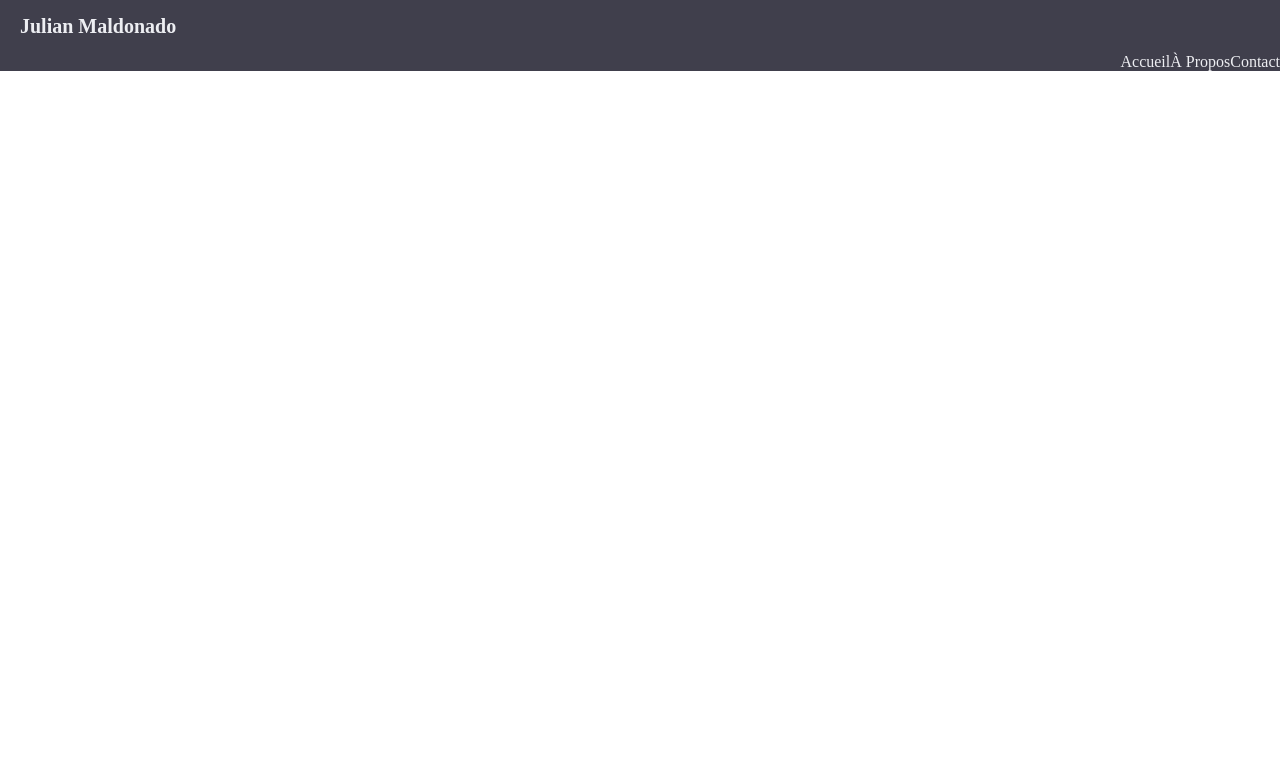
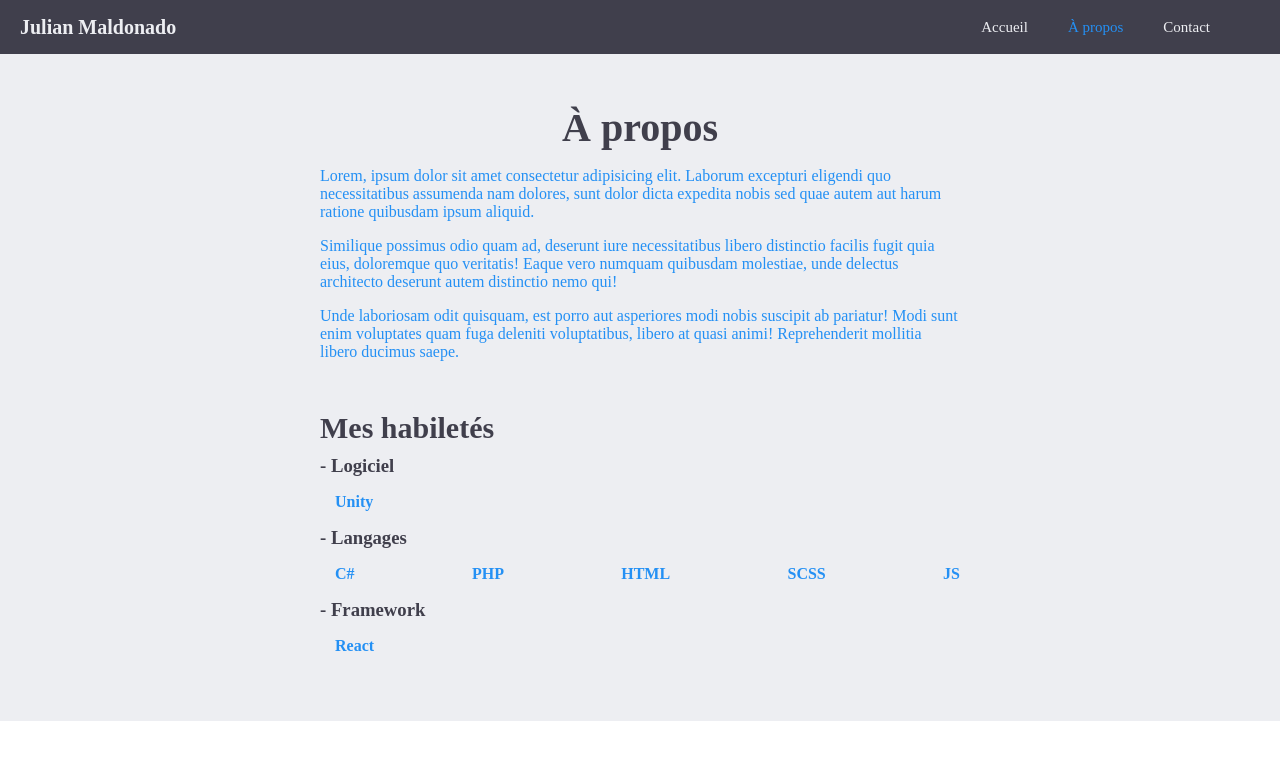
Before and after one commit to JAMC8/portfolio-web, a React (Create React App) app: page /a-propos in a window 1280 px wide. Shown: the top 760 px of the page. Built offline with nearby package versions, Linux system fonts and the light colour scheme.

Commit message:
Apropos scss contact

```diff
--- a/package.json
+++ b/package.json
@@ -39,7 +39,7 @@
       "last 1 safari version"
     ]
   },
-  "homepage": "https://jamc8.github.io/portfolio-web/",
+  "homepage-github": "https://jamc8.github.io/portfolio-web/",
   "homepage-netlify": "",
   "homepage-aide": "Avant de déployer sur GitHub vous devez configurer correctement la propriété homepage ci-dessus : 1) retirer le suffixe '-inactif' de l'étiquette, et 2) remplacer 'username' par le nom de votre compte GitHub et 'depot-gh' par le nom de votre dépôt GitHub dans la valeur de la propriété."
 }
--- a/src/composants/APropos.jsx
+++ b/src/composants/APropos.jsx
@@ -4,6 +4,37 @@ import MenuSecondaire from "./MenuSecondaire";
 export default function APropos(props)
 {
     return(
-        <MenuSecondaire />
+        <>
+        <div>
+            <MenuSecondaire />
+            <div className="ContenuPrincipal">
+                <div className="APropos">
+                    <h2 className="titrePage">À propos</h2>
+                    <p>Lorem, ipsum dolor sit amet consectetur adipisicing elit. Laborum excepturi eligendi quo necessitatibus assumenda nam dolores, sunt dolor dicta expedita nobis sed quae autem aut harum ratione quibusdam ipsum aliquid.</p>
+                    <p>Similique possimus odio quam ad, deserunt iure necessitatibus libero distinctio facilis fugit quia eius, doloremque quo veritatis! Eaque vero numquam quibusdam molestiae, unde delectus architecto deserunt autem distinctio nemo qui!</p>
+                    <p>Unde laboriosam odit quisquam, est porro aut asperiores modi nobis suscipit ab pariatur! Modi sunt enim voluptates quam fuga deleniti voluptatibus, libero at quasi animi! Reprehenderit mollitia libero ducimus saepe.</p>
+                    <div className="sectionHabiletes">
+                        <h2>Mes habiletés</h2>
+                        <h3>- Logiciel</h3>
+                        <ul className="logiciels">
+                            <li>Unity</li>
+                        </ul>
+                        <h3>- Langages</h3>
+                        <ul className="langages">
+                            <li>C#</li>
+                            <li>PHP</li>
+                            <li>HTML</li>
+                            <li>SCSS</li>
+                            <li>JS</li>
+                        </ul>
+                        <h3>- Framework</h3>
+                        <ul className="frameworks">
+                            <li>React</li>
+                        </ul>
+                    </div>
+                </div>
+            </div>
+        </div>
+        </>
     );
 }
--- a/src/composants/Appli.jsx
+++ b/src/composants/Appli.jsx
@@ -8,7 +8,7 @@ import Contact from './Contact';
 export default function Appli() {
   return (
     <div className="Appli">
-        <section className="contenuPrincipale">
+
           <Switch>
 
             <Route path="/" exact>
@@ -28,7 +28,7 @@ export default function Appli() {
             </Route>
 
           </Switch>
-        </section>
+
     </div>
   );
 }
--- a/src/composants/Contact.jsx
+++ b/src/composants/Contact.jsx
@@ -4,6 +4,16 @@ import MenuSecondaire from "./MenuSecondaire";
 export default function Contact(props)
 {
     return(
-        <MenuSecondaire />
+        <div>
+            <MenuSecondaire />
+            <div className="ContenuPrincipal">
+                <div className="Contact">
+                    <img className="logo"/>
+                    <h2 className="titrePage">Contact</h2>
+
+
+                </div>
+            </div>
+        </div>
     );
 }
--- a/src/composants/MenuAccueil.jsx
+++ b/src/composants/MenuAccueil.jsx
@@ -7,10 +7,10 @@ export default function MenuAccueil(props)
     return(
         <div className="MenuAccueil">
             <ul className="nav">
-                <NavLink to="/projets" className="navLinkAccueil"><li><img src='images-logo/LogoNom.png'/><a>Programation de Jeux</a></li></NavLink>
-                <NavLink to="/projets" className="navLinkAccueil"><li><img src='images-logo/LogoNom.png'/><a>Programation Web</a></li></NavLink>
-                <NavLink to="/a-propos" className="navLinkAccueil"><li><img src='images-logo/LogoNom.png'/><a>À Propos</a></li></NavLink>
-                <NavLink to="/contact" className="navLinkAccueil"><li><img src='images-logo/LogoNom.png'/><a>Contact</a></li></NavLink>
+                <NavLink to="/projets" className="navLinkAccueil"><li><img src='images-logo/LogoNom.png'/><span>Programation de Jeux</span></li></NavLink>
+                <NavLink to="/projets" className="navLinkAccueil"><li><img src='images-logo/LogoNom.png'/><span>Programation Web</span></li></NavLink>
+                <NavLink to="/a-propos" className="navLinkAccueil"><li><img src='images-logo/LogoNom.png'/><span>À propos</span></li></NavLink>
+                <NavLink to="/contact" className="navLinkAccueil"><li><img src='images-logo/LogoNom.png'/><span>Contact</span></li></NavLink>
             </ul>
         </div>
     );
--- a/src/composants/MenuSecondaire.jsx
+++ b/src/composants/MenuSecondaire.jsx
@@ -1,15 +1,17 @@
 import './scss/MenuSecondaire.scss';
+import { Link, NavLink } from 'react-router-dom';
+
 
 export default function MenuSecondaire(props)
 {
     return(
         <>
             <div className="MenuSecondaire">
-            <h2 className="nom">Julian Maldonado</h2>
+                <h2 className="nom">Julian Maldonado</h2>
                 <ul className="nav">
-                    <li><a>Accueil</a></li>
-                    <li><a>À Propos</a></li>
-                    <li><a>Contact</a></li>
+                    <NavLink to="/" className="navLinkSecondaire" activeClassName="navLinkActive" exact><li><span>Accueil</span></li></NavLink>
+                    <NavLink to="/a-propos" className="navLinkSecondaire" activeClassName="navLinkActive"><li><span>À propos</span></li></NavLink>
+                    <NavLink to="/contact" className="navLinkSecondaire" activeClassName="navLinkActive"><li><span>Contact</span></li></NavLink>
                 </ul>
             </div>
         </>
--- a/src/composants/PageProjets.jsx
+++ b/src/composants/PageProjets.jsx
@@ -4,6 +4,13 @@ import MenuSecondaire from "./MenuSecondaire";
 export default function PageProjets(props)
 {
     return(
-        <MenuSecondaire />
+        <div>
+            <MenuSecondaire />
+            <div className="ContenuPrincipal">
+                <div className="PageProjets">
+
+                </div>
+            </div>
+        </div>
     );
 }
--- a/src/composants/scss/APropos.scss
+++ b/src/composants/scss/APropos.scss
@@ -0,0 +1,43 @@
+.APropos
+{
+    width: 50%;
+    margin: auto;
+    padding: 50px 15px;
+    font-family: 'Montserrat';
+    color: #2490f4;
+
+    h2, h3
+    {
+        color: #403F4C;
+    }
+
+    .titrePage
+    {
+        text-align: center;
+        font-size: 40px;
+    }
+
+    .sectionHabiletes
+    {
+        margin-top: 50px;
+
+        h2
+        {
+            font-size: 30px;
+            margin-bottom: 10px;
+        }
+
+        ul
+        {
+            padding-left: 15px;
+            font-weight: bold;
+            display: flex;
+            justify-content: space-between;
+            li
+            {
+                list-style: none;
+            }
+        }
+    }
+
+}
--- a/src/composants/scss/Appli.scss
+++ b/src/composants/scss/Appli.scss
@@ -6,4 +6,14 @@
         text-decoration: none;
 
     }
+
+    h2, h3
+    {
+        margin: 0;
+    }
+
+    .ContenuPrincipal
+    {
+        background-color: #EDEEF2;
+    }
 }
--- a/src/composants/scss/MenuAccueil.scss
+++ b/src/composants/scss/MenuAccueil.scss
@@ -74,7 +74,7 @@
                     padding: 20px;
                 }
 
-                a
+                span
                 {
                     margin: auto;
                     font-size: 13px;
--- a/src/composants/scss/MenuSecondaire.scss
+++ b/src/composants/scss/MenuSecondaire.scss
@@ -1,22 +1,53 @@
 .MenuSecondaire
 {
+    display: flex;
+    justify-content: space-between;
     margin: 0;
+    height: 54px;
     background-color: #403F4C;
     color: #EDEEF2;
     .nom
     {
-        margin: 0;
-        padding: 15px 20px;
+        margin: auto 0 auto 20px;
         font-size: 20px;
         font-family: 'Montserrat';
     }
 
     ul
     {
-        margin: 0;
+        margin: auto 50px auto 0;
         list-style: none;
         padding: 0;
         display: flex;
-        justify-content: flex-end;
+        justify-content: space-between;
+        font-family: 'Montserrat';
+        font-weight: normal; //bold
+
+        .navLinkSecondaire
+        {
+            margin: 0 20px;
+
+            &:hover
+            {
+                color: #2490f4;
+            }
+
+            &:active
+            {
+                color: #2466f4;
+            }
+
+            li
+            {
+                font-size: 15px;
+
+            }
+        }
+
+        .navLinkActive
+        {
+            color: #2490f4;
+        }
+
     }
 }
```
